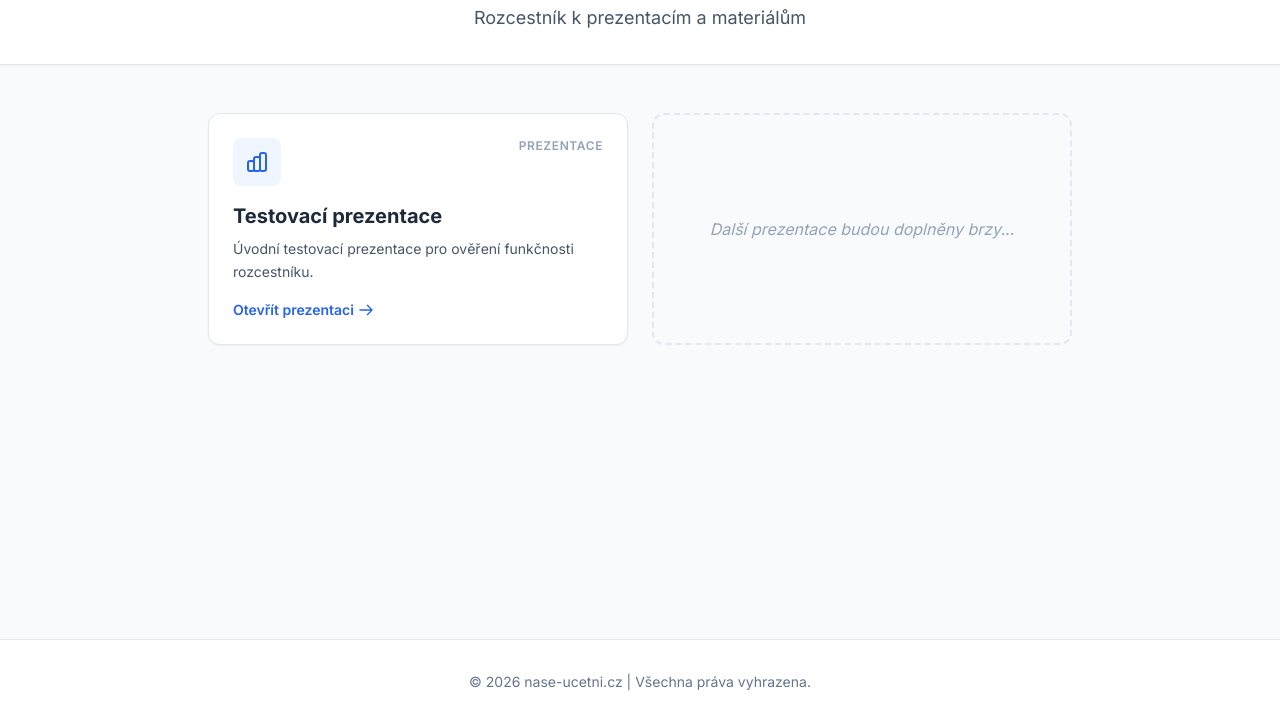
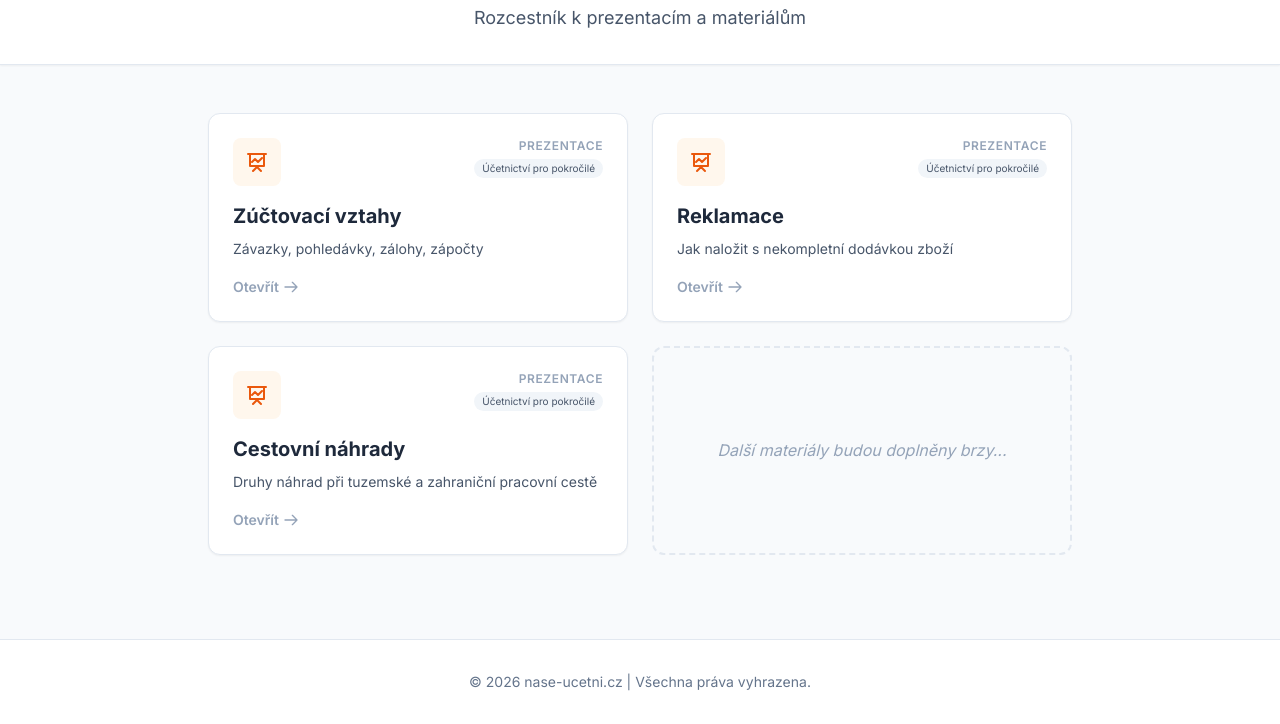
Before and after one commit to janbkrejci/nase-ucetni.cz, a plain HTML site: page index.html in a window 1280 px wide. Shown: the part 76-800 px from the top of the page. Drawn offline with nearby package versions, Linux system fonts and the light colour scheme.

Commit message:
Refactor presentation list to use dynamic JS rendering and add new items

```diff
--- a/index.html
+++ b/index.html
@@ -20,31 +20,8 @@
     </header>
 
     <main class="flex-grow container mx-auto px-4 py-12 max-w-4xl">
-        <div class="grid gap-6 md:grid-cols-2" id="presentation-list">
-            <!-- Testovací prezentace -->
-            <a href="https://1drv.ms/p/c/781cf7d0d31dc2a5/IQCKZRYGBHF7Q7aefEcNyEr6ATU9GnAFWOIwwIN4xFJYc18?e=hs1E5x" target="_blank" class="group block p-6 bg-white border border-slate-200 rounded-xl shadow-sm hover:shadow-md hover:border-blue-500 transition-all duration-200">
-                <div class="flex justify-between items-start mb-4">
-                    <div class="bg-blue-50 p-3 rounded-lg text-blue-600 group-hover:bg-blue-600 group-hover:text-white transition-colors">
-                        <svg xmlns="http://www.w3.org/2000/svg" class="h-6 w-6" fill="none" viewBox="0 0 24 24" stroke="currentColor">
-                            <path stroke-linecap="round" stroke-linejoin="round" stroke-width="2" d="M9 19v-6a2 2 0 00-2-2H5a2 2 0 00-2 2v6a2 2 0 002 2h2a2 2 0 002-2zm0 0V9a2 2 0 012-2h2a2 2 0 012 2v10m-6 0a2 2 0 002 2h2a2 2 0 002-2m0 0V5a2 2 0 012-2h2a2 2 0 012 2v14a2 2 0 01-2 2h-2a2 2 0 01-2-2z" />
-                        </svg>
-                    </div>
-                    <span class="text-xs font-semibold text-slate-400 uppercase tracking-wider">Prezentace</span>
-                </div>
-                <h3 class="text-xl font-bold text-slate-800 mb-2 group-hover:text-blue-600 transition-colors">Testovací prezentace</h3>
-                <p class="text-slate-600 mb-4 text-sm leading-relaxed">Úvodní testovací prezentace pro ověření funkčnosti rozcestníku.</p>
-                <div class="flex items-center text-blue-600 font-semibold text-sm">
-                    Otevřít prezentaci
-                    <svg xmlns="http://www.w3.org/2000/svg" class="h-4 w-4 ml-1 transform group-hover:translate-x-1 transition-transform" fill="none" viewBox="0 0 24 24" stroke="currentColor">
-                        <path stroke-linecap="round" stroke-linejoin="round" stroke-width="2" d="M14 5l7 7m0 0l-7 7m7-7H3" />
-                    </svg>
-                </div>
-            </a>
-
-            <!-- Místo pro další prezentace -->
-            <div class="border-2 border-dashed border-slate-200 rounded-xl flex items-center justify-center p-12 text-slate-400 italic text-center">
-                Další prezentace budou doplněny brzy...
-            </div>
+        <div class="grid gap-6 md:grid-cols-2" id="resource-grid">
+            <!-- Obsah bude vygenerován JavaScriptem -->
         </div>
     </main>
 
@@ -55,13 +32,98 @@
     </footer>
 
     <script>
-        // Pojistka pro všechny budoucí dynamické odkazy
-        document.addEventListener('click', function(e) {
-            if (e.target.tagName === 'A') {
-                e.target.setAttribute('target', '_blank');
-                e.target.setAttribute('rel', 'noopener noreferrer');
+        // --- DATA ---
+        const resources = [
+            {
+                title: "Zúčtovací vztahy",
+                description: "Závazky, pohledávky, zálohy, zápočty",
+                type: "presentation",
+                category: "Účetnictví pro pokročilé",
+                url: "https://1drv.ms/p/c/781cf7d0d31dc2a5/IQAUkI2XhGN6RK4qG_zI0TXhAZ0JYqMLVYEo29QRcFS54C0?e=pXaHxU"
+            },
+            {
+                title: "Reklamace",
+                description: "Jak naložit s nekompletní dodávkou zboží",
+                type: "presentation",
+                category: "Účetnictví pro pokročilé",
+                url: "https://1drv.ms/p/c/781cf7d0d31dc2a5/IQATfqhYSh7ZTaovI7WaQO2hARgoiQsuG882ZGoLFEKU_uU?e=yJgs2r"
+            },
+            {
+                title: "Cestovní náhrady",
+                description: "Druhy náhrad při tuzemské a zahraniční pracovní cestě",
+                type: "presentation",
+                category: "Účetnictví pro pokročilé",
+                url: "https://1drv.ms/p/c/781cf7d0d31dc2a5/IQCCo-xpKFElSbljVxaePOVPAejrdstBoA859hBdWoPNUAk?e=COq5Re"
             }
-        });
+        ];
+
+        // --- KONFIGURACE TYPŮ ---
+        const typeConfig = {
+            presentation: {
+                label: "Prezentace",
+                // Oranžový styl pro PowerPoint
+                wrapperClass: "bg-orange-50 text-orange-600 group-hover:bg-orange-600 group-hover:text-white",
+                titleHoverClass: "group-hover:text-orange-600",
+                icon: `<svg xmlns="http://www.w3.org/2000/svg" class="h-6 w-6" fill="none" viewBox="0 0 24 24" stroke="currentColor">
+                        <path stroke-linecap="round" stroke-linejoin="round" stroke-width="2" d="M7 12l3-3 3 3 4-4M8 21l4-4 4 4M3 4h18M5 4h14v12H5z" />
+                       </svg>` // Ikona grafu na plátně
+            },
+            default: {
+                label: "Odkaz",
+                wrapperClass: "bg-slate-100 text-slate-600 group-hover:bg-slate-600 group-hover:text-white",
+                titleHoverClass: "group-hover:text-slate-600",
+                icon: `<svg xmlns="http://www.w3.org/2000/svg" class="h-6 w-6" fill="none" viewBox="0 0 24 24" stroke="currentColor">
+                        <path stroke-linecap="round" stroke-linejoin="round" stroke-width="2" d="M13.828 10.172a4 4 0 00-5.656 0l-4 4a4 4 0 105.656 5.656l1.102-1.101m-.758-4.899a4 4 0 005.656 0l4-4a4 4 0 00-5.656-5.656l-1.1 1.1" />
+                       </svg>`
+            }
+        };
+
+        // --- RENDER LOGIKA ---
+        function renderResources() {
+            const container = document.getElementById('resource-grid');
+            let htmlContent = '';
+
+            resources.forEach(item => {
+                const config = typeConfig[item.type] || typeConfig.default;
+                const categoryBadge = item.category
+                    ? `<span class="inline-block bg-slate-100 text-slate-600 text-[10px] px-2 py-0.5 rounded-full mt-1 font-medium">${item.category}</span>`
+                    : '';
+
+                htmlContent += `
+                <a href="${item.url}" target="_blank" rel="noopener noreferrer" class="group block p-6 bg-white border border-slate-200 rounded-xl shadow-sm hover:shadow-md hover:border-orange-300 transition-all duration-200">
+                    <div class="flex justify-between items-start mb-4">
+                        <div class="p-3 rounded-lg transition-colors ${config.wrapperClass}">
+                            ${config.icon}
+                        </div>
+                        <div class="text-right">
+                            <span class="text-xs font-semibold text-slate-400 uppercase tracking-wider block">${config.label}</span>
+                            ${categoryBadge}
+                        </div>
+                    </div>
+                    <h3 class="text-xl font-bold text-slate-800 mb-2 transition-colors ${config.titleHoverClass}">${item.title}</h3>
+                    <p class="text-slate-600 mb-4 text-sm leading-relaxed">${item.description}</p>
+                    <div class="flex items-center text-slate-400 font-semibold text-sm group-hover:text-slate-600 transition-colors">
+                        Otevřít
+                        <svg xmlns="http://www.w3.org/2000/svg" class="h-4 w-4 ml-1 transform group-hover:translate-x-1 transition-transform" fill="none" viewBox="0 0 24 24" stroke="currentColor">
+                            <path stroke-linecap="round" stroke-linejoin="round" stroke-width="2" d="M14 5l7 7m0 0l-7 7m7-7H3" />
+                        </svg>
+                    </div>
+                </a>
+                `;
+            });
+
+            // Přidání placeholderu (pokud chcete zachovat vizuální "brzy bude víc")
+            htmlContent += `
+            <div class="border-2 border-dashed border-slate-200 rounded-xl flex items-center justify-center p-12 text-slate-400 italic text-center min-h-[200px]">
+                Další materiály budou doplněny brzy...
+            </div>
+            `;
+
+            container.innerHTML = htmlContent;
+        }
+
+        // Spuštění po načtení
+        document.addEventListener('DOMContentLoaded', renderResources);
     </script>
 </body>
 </html>
```
Also changed, not shown: GEMINI.md (added, +33 -0 lines).
